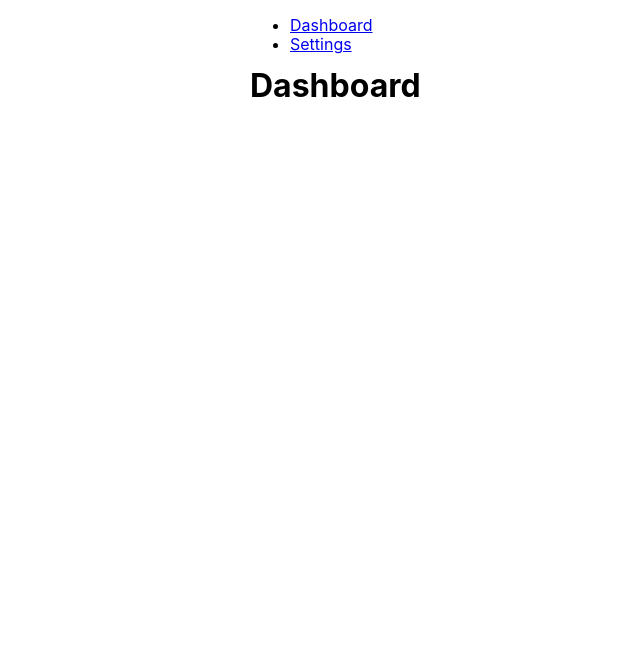
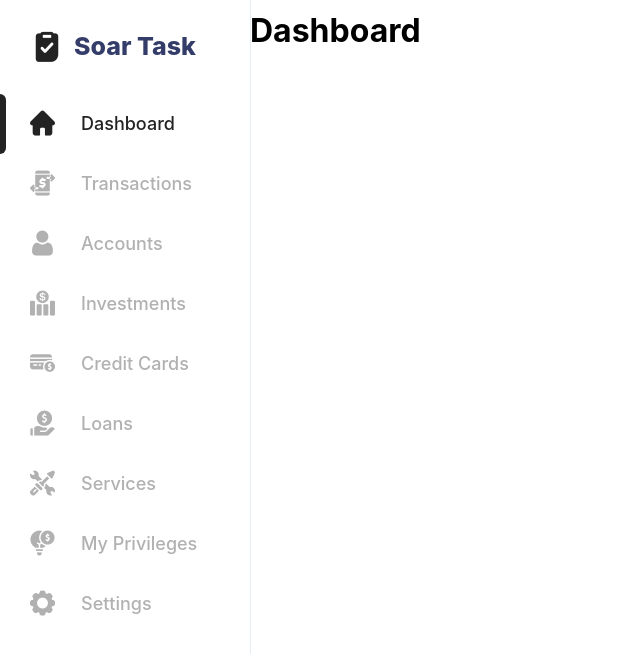
Before and after one commit to iamleigh/react-soar, a React (Vite) app: page / in a window 1280 px wide. Shown: the top 654 px of the page, without its empty margins (0-640 px from the left). Built offline with nearby package versions, Linux system fonts and the light colour scheme.

Commit message:
fix: Replace mock nav with Sidebar container
- Remove “Link” component.
- Call “Sidebar” container. It already includes navigation.

```diff
--- a/src/App.tsx
+++ b/src/App.tsx
@@ -1,19 +1,13 @@
 import React from 'react'
 import { Route, Routes } from 'react-router-dom'
+import { Sidebar } from './ui/containers/Sidebar'
 import Dashboard from './ui/pages/Dashboard'
 import Settings from './ui/pages/Settings'
-import { Link } from 'react-router-dom'
 
 const App: React.FC = () => {
 	return (
 		<>
-			{/* Navigation */}
-			<nav>
-				<ul>
-					<li><Link to="/">Dashboard</Link></li>
-					<li><Link to="/settings">Settings</Link></li>
-				</ul>
-			</nav>
+			<Sidebar />
 
 			{/* Routes */}
 			<Routes>
```
